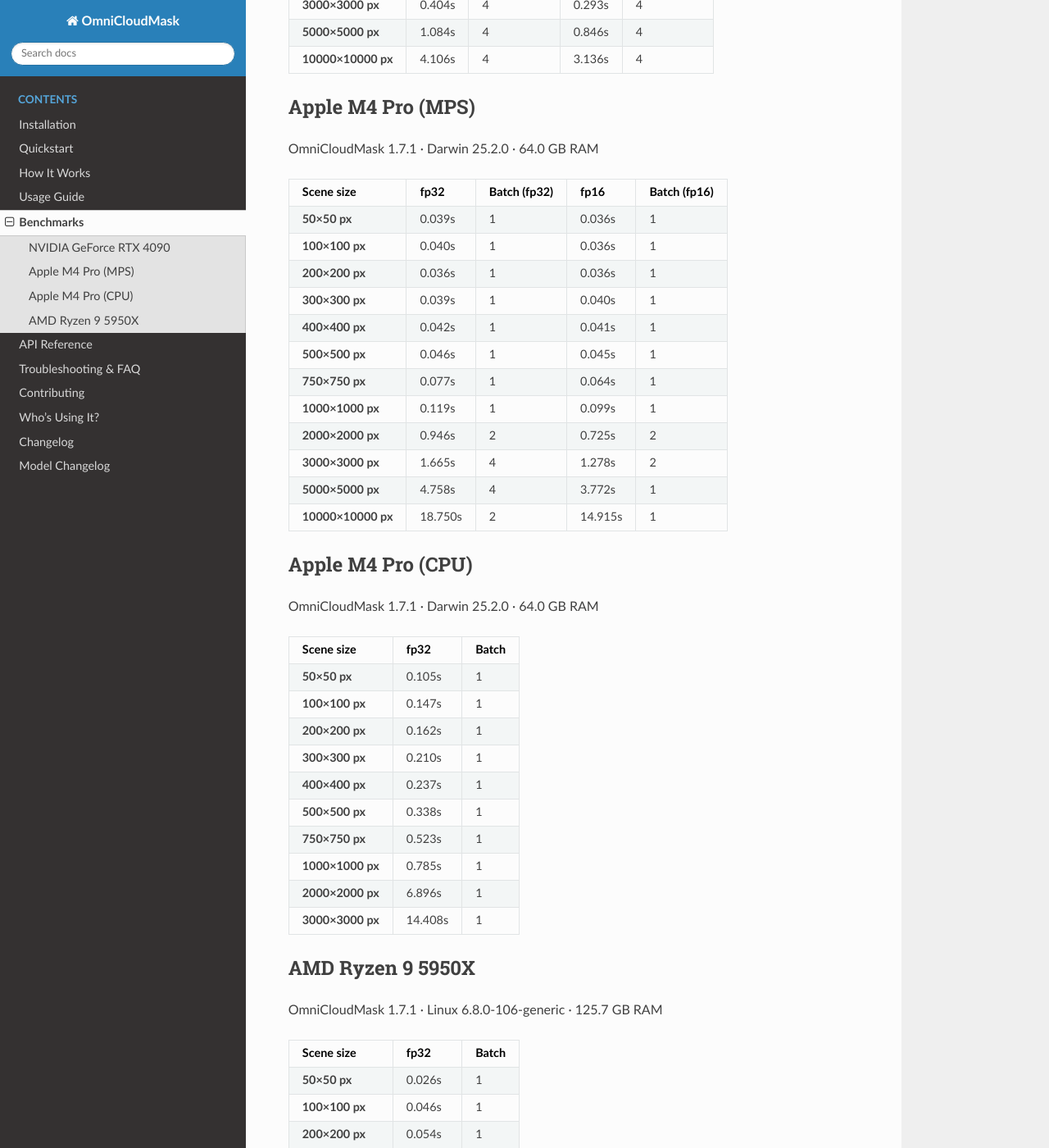
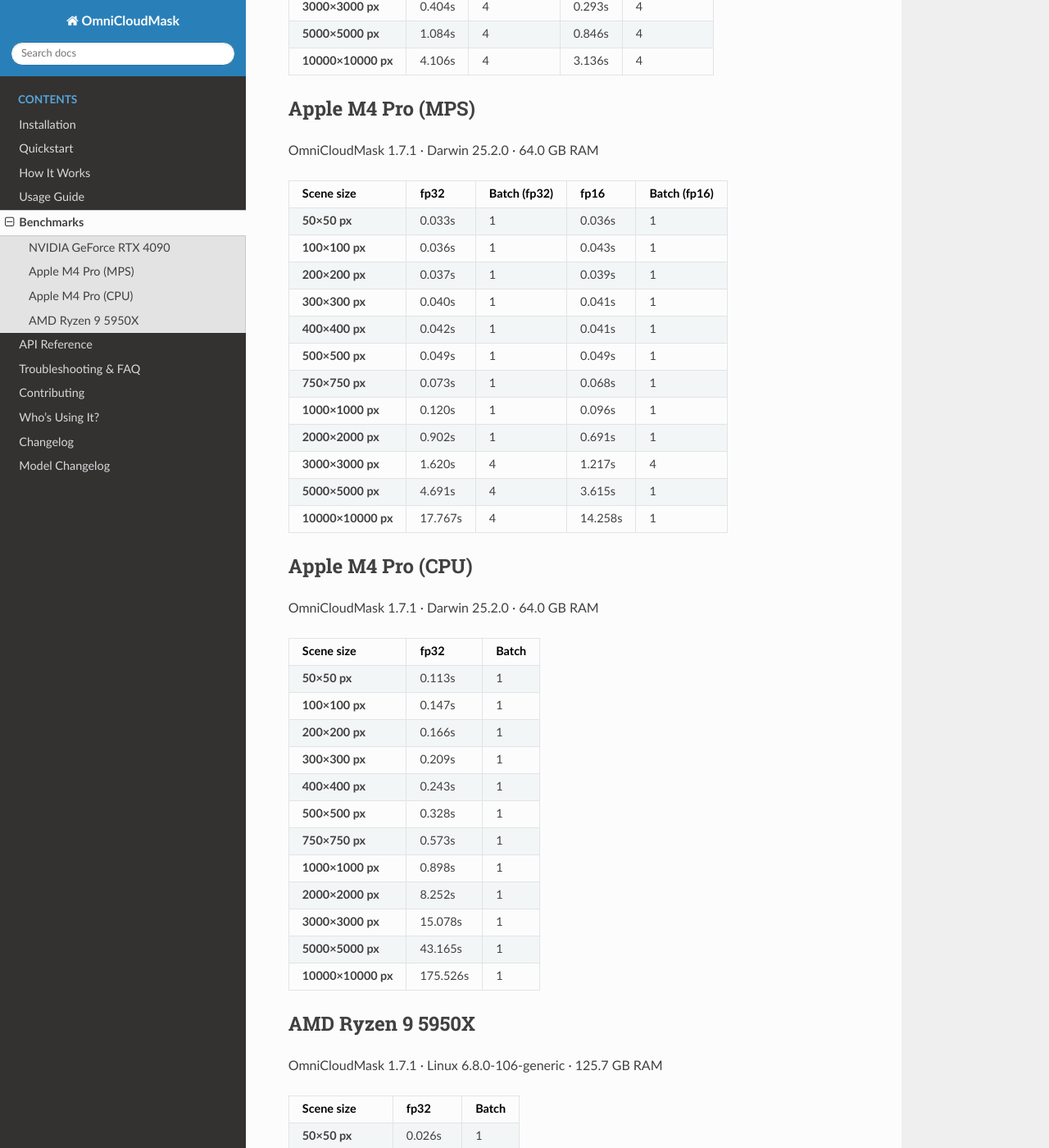
Before and after one commit to DPIRD-DMA/OmniCloudMask, a Sphinx documentation site: the page built from docs/benchmarks.md, in a window 1280 px wide and 1400 px high, scrolled down 1153 px. Shown: the whole window at 82% size. Built offline with Sphinx 7.4.7 and the Read the Docs theme 3.1.0, drawn with Linux system fonts in a browser that asks for light colours.

Commit message:
M4 pro stats

```diff
--- a/docs/benchmarks.md
+++ b/docs/benchmarks.md
@@ -33,18 +33,18 @@
 
 | Scene size | fp32 | Batch (fp32) | fp16 | Batch (fp16) |
 | --- | --- | --- | --- | --- |
-| **50×50 px** | 0.039s | 1 | 0.036s | 1 |
-| **100×100 px** | 0.040s | 1 | 0.036s | 1 |
-| **200×200 px** | 0.036s | 1 | 0.036s | 1 |
-| **300×300 px** | 0.039s | 1 | 0.040s | 1 |
+| **50×50 px** | 0.033s | 1 | 0.036s | 1 |
+| **100×100 px** | 0.036s | 1 | 0.043s | 1 |
+| **200×200 px** | 0.037s | 1 | 0.039s | 1 |
+| **300×300 px** | 0.040s | 1 | 0.041s | 1 |
 | **400×400 px** | 0.042s | 1 | 0.041s | 1 |
-| **500×500 px** | 0.046s | 1 | 0.045s | 1 |
-| **750×750 px** | 0.077s | 1 | 0.064s | 1 |
-| **1000×1000 px** | 0.119s | 1 | 0.099s | 1 |
-| **2000×2000 px** | 0.946s | 2 | 0.725s | 2 |
-| **3000×3000 px** | 1.665s | 4 | 1.278s | 2 |
-| **5000×5000 px** | 4.758s | 4 | 3.772s | 1 |
-| **10000×10000 px** | 18.750s | 2 | 14.915s | 1 |
+| **500×500 px** | 0.049s | 1 | 0.049s | 1 |
+| **750×750 px** | 0.073s | 1 | 0.068s | 1 |
+| **1000×1000 px** | 0.120s | 1 | 0.096s | 1 |
+| **2000×2000 px** | 0.902s | 1 | 0.691s | 1 |
+| **3000×3000 px** | 1.620s | 4 | 1.217s | 4 |
+| **5000×5000 px** | 4.691s | 4 | 3.615s | 1 |
+| **10000×10000 px** | 17.767s | 4 | 14.258s | 1 |
 
 ## Apple M4 Pro (CPU)
 
@@ -52,16 +52,18 @@
 
 | Scene size | fp32 | Batch |
 | --- | --- | --- |
-| **50×50 px** | 0.105s | 1 |
+| **50×50 px** | 0.113s | 1 |
 | **100×100 px** | 0.147s | 1 |
-| **200×200 px** | 0.162s | 1 |
-| **300×300 px** | 0.210s | 1 |
-| **400×400 px** | 0.237s | 1 |
-| **500×500 px** | 0.338s | 1 |
-| **750×750 px** | 0.523s | 1 |
-| **1000×1000 px** | 0.785s | 1 |
-| **2000×2000 px** | 6.896s | 1 |
-| **3000×3000 px** | 14.408s | 1 |
+| **200×200 px** | 0.166s | 1 |
+| **300×300 px** | 0.209s | 1 |
+| **400×400 px** | 0.243s | 1 |
+| **500×500 px** | 0.328s | 1 |
+| **750×750 px** | 0.573s | 1 |
+| **1000×1000 px** | 0.898s | 1 |
+| **2000×2000 px** | 8.252s | 1 |
+| **3000×3000 px** | 15.078s | 1 |
+| **5000×5000 px** | 43.165s | 1 |
+| **10000×10000 px** | 175.526s | 1 |
 
 ## AMD Ryzen 9 5950X
 
--- a/pyproject.toml
+++ b/pyproject.toml
@@ -49,6 +49,7 @@
     "seaborn>=0.13.0",
     "spandrel>=0.4.1",
     "sphinx>=7.4.7",
+    "sphinx-autobuild>=2024.10.3",
     "sphinx-rtd-theme>=3.1.0",
     "tacoreader>=0.5.6",
 ]
```
Also changed, not shown: benchmarking/README.md, docs/_static/benchmark.png, 3 other files.
